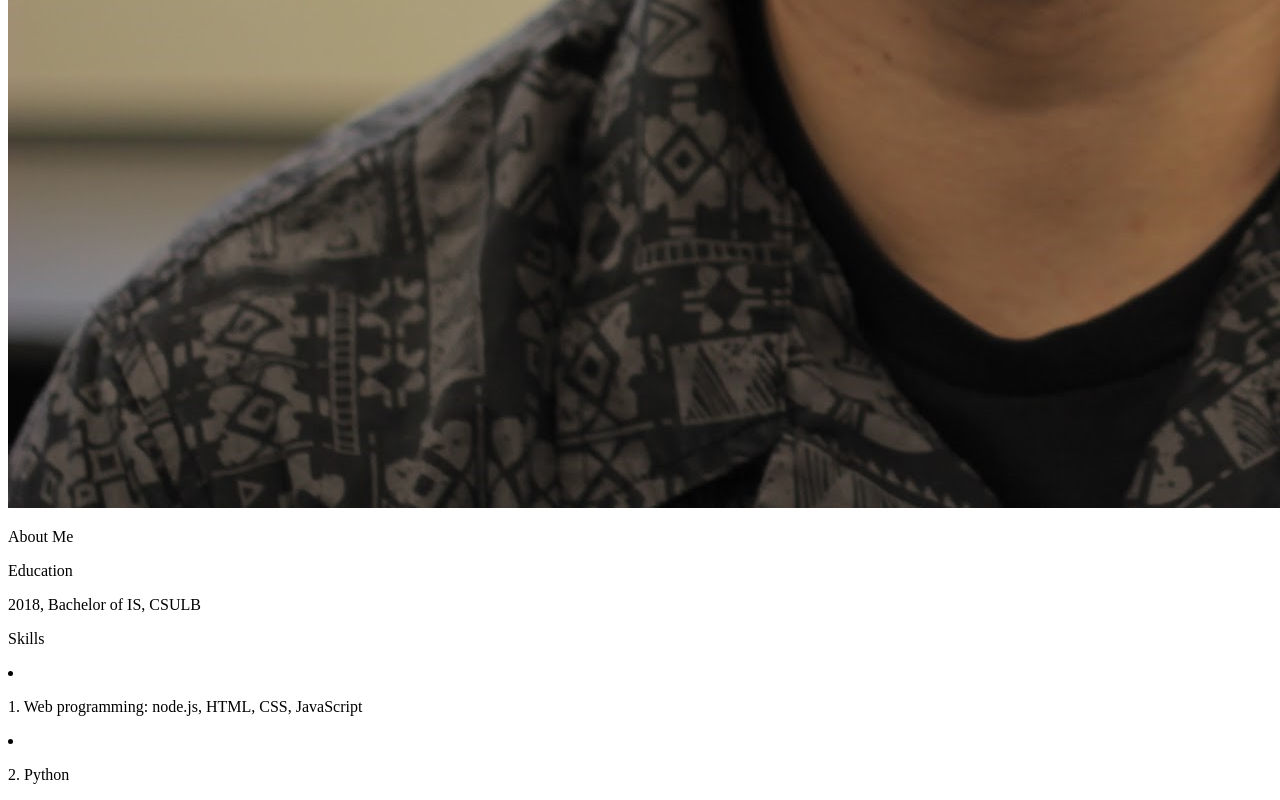
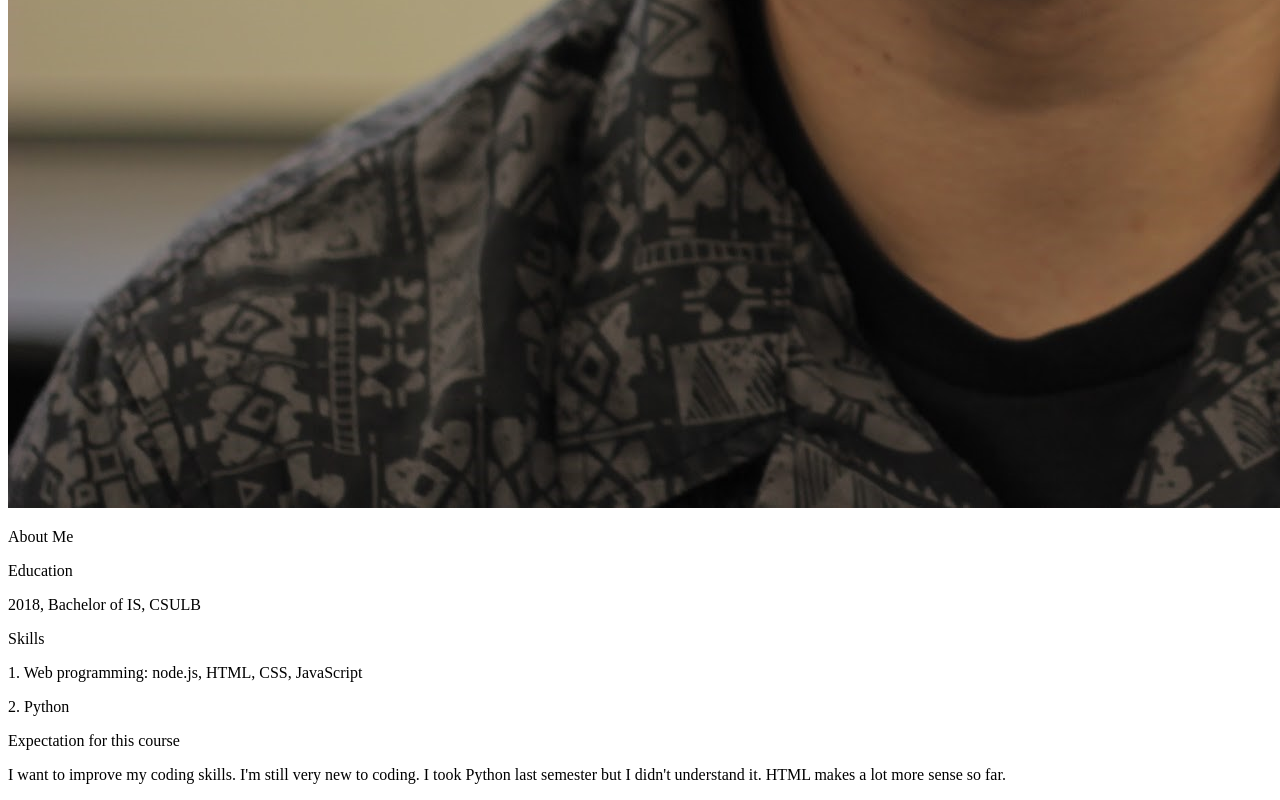
Before and after one commit to ohitsjohn/first-project-2, a website: page website/index.html in a window 1280 px wide. Shown: the part 1307-2107 px from the top of the page. Drawn offline with Linux system fonts and the light colour scheme.

Commit message:
add index.html

```diff
--- a/website/index.html
+++ b/website/index.html
@@ -15,12 +15,13 @@
         <p>Welcome to IS445 Homework 1</p>
             <img src="images/headshot.jpg" alt="Johnathan Le headshot">
         <p>About Me</p>
-        <p>Education</p>
-        <p>2018, Bachelor of IS, CSULB</p>
-        <p>Skills</p>
-            <li><p>1. Web programming: node.js, HTML, CSS, JavaScript</p></li>
-            <li><p>2. Python</p></li>
+            <p>Education</p>
+                <p>2018, Bachelor of IS, CSULB</p>
+            <p>Skills</p>
+                <p>    1. Web programming: node.js, HTML, CSS, JavaScript</p>
+                <p>    2. Python</p>
+            <p>Expectation for this course</p>
+                <p>I want to improve my coding skills. I'm still very new to coding. I took Python last semester but I didn't understand it. HTML makes a lot more sense so far.</p>
     </main>
-
 </body>
 </html>
```
